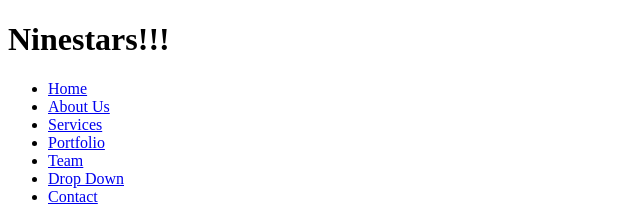
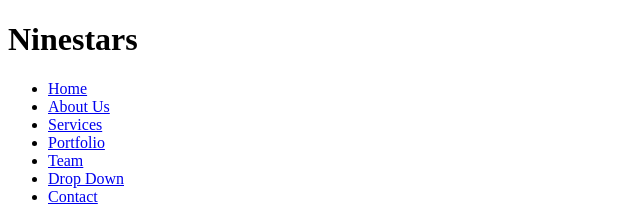
Before and after one commit to TahBlaise36/Ninestars-Website, a plain HTML site: page images/index.html in a window 1280 px wide. Shown: the top 219 px of the page, 0-640 px from the left. Drawn offline with Linux system fonts and the light colour scheme.

Commit message:
Added feature

```diff
--- a/images/index.html
+++ b/images/index.html
@@ -8,7 +8,7 @@
 </head>
 <body>
     <header>
-        <h1>Ninestars!!!</h1>
+        <h1>Ninestars</h1>
         <nav>
             <ul>
                 <li><a href="#">Home</a></li>
```
